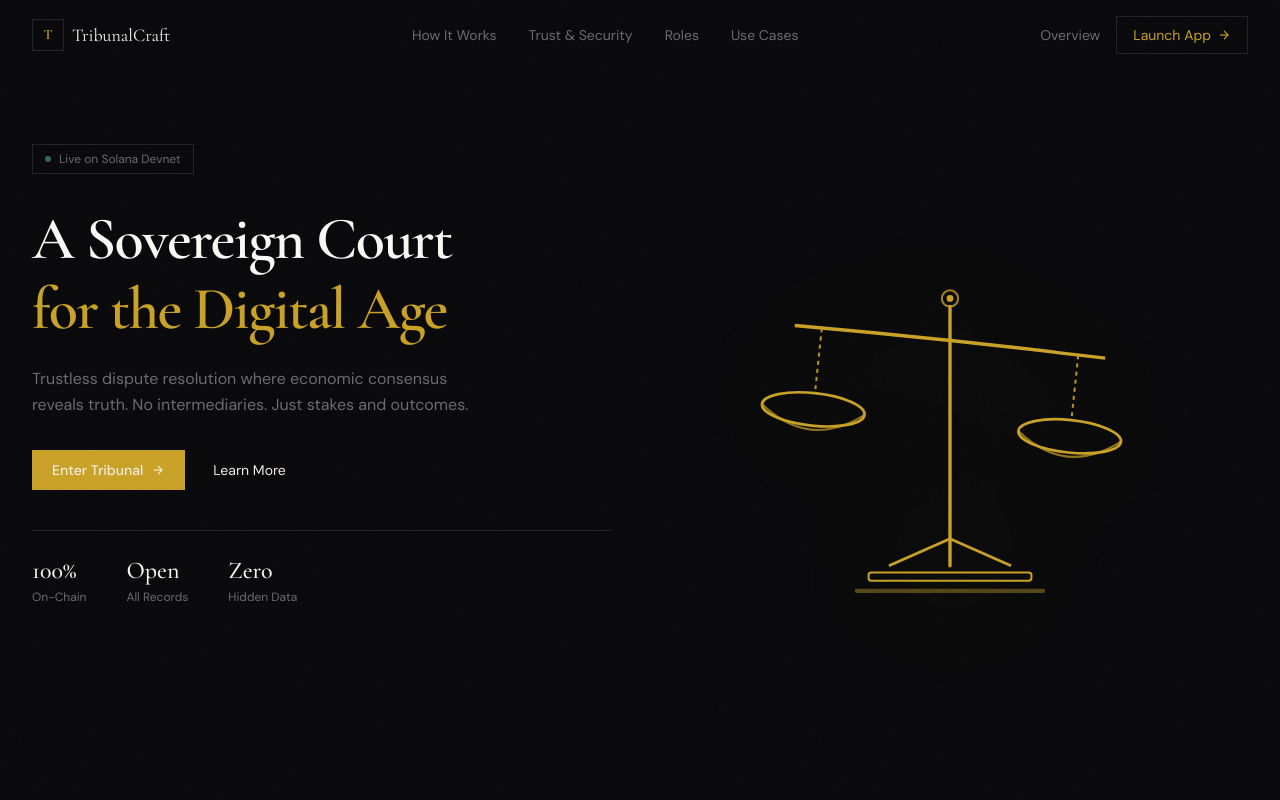
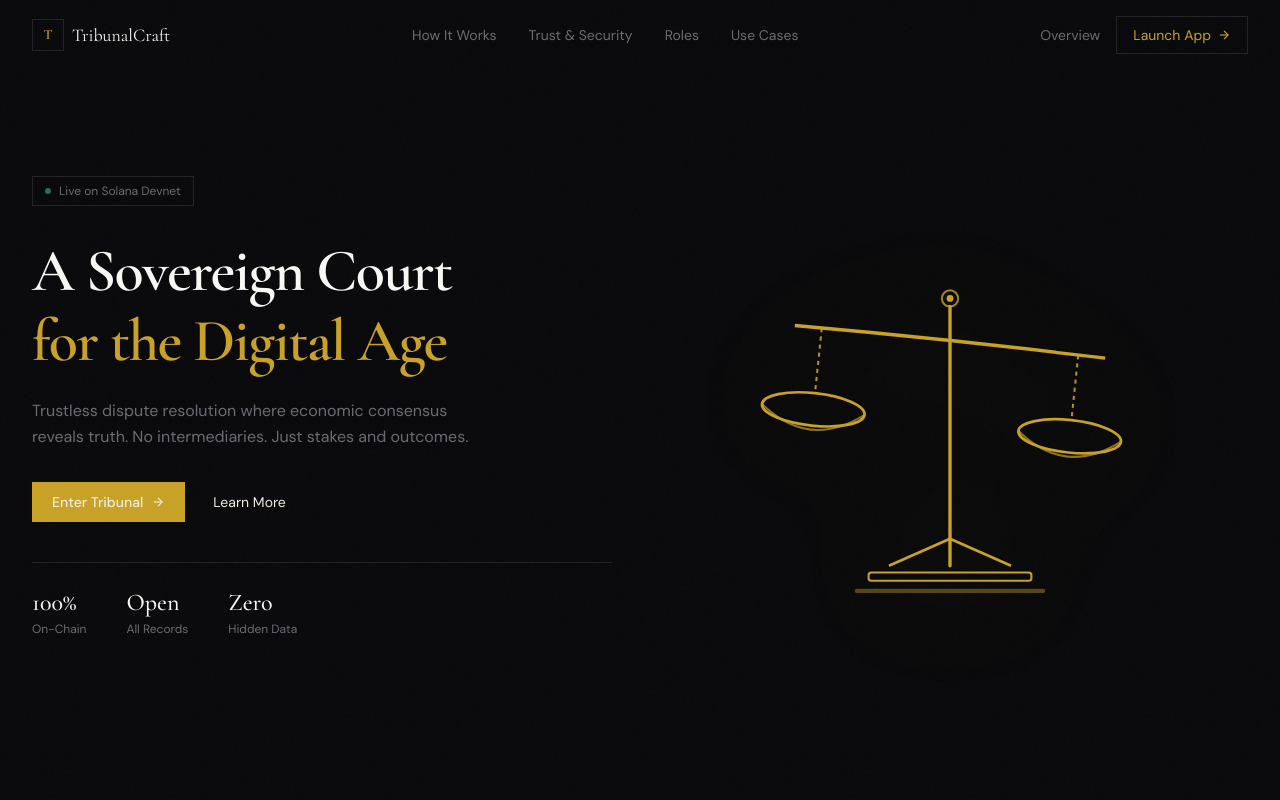
Before and after one commit to handcraftdev/tribunalcraft, a Next.js app in the folder app/: page / in a window 1280 px wide. Shown: the top 800 px of the page. Built offline with nearby package versions, Linux system fonts and the light colour scheme; what @solana/wallet-adapter-react, @solana/wallet-adapter-react-ui would draw is missing.

Commit message:
Add top margin to devnet tag for more headspace

```diff
--- a/app/src/app/page.tsx
+++ b/app/src/app/page.tsx
@@ -249,7 +249,7 @@ export default function LandingPage() {
         <div className="relative z-10 max-w-7xl mx-auto px-6 lg:px-8 w-full">
           <div className="grid lg:grid-cols-2 gap-12 items-start min-h-[calc(100vh-10rem)]">
             <div className={`transition-all duration-1000 ${mounted ? 'opacity-100 translate-y-0' : 'opacity-0 translate-y-4'}`}>
-              <div className="inline-flex items-center gap-2 px-3 py-1.5 bg-slate/50 border border-slate-light/50 mb-8">
+              <div className="inline-flex items-center gap-2 px-3 py-1.5 bg-slate/50 border border-slate-light/50 mb-8 mt-8">
                 <span className="relative flex h-1.5 w-1.5">
                   <span className="animate-ping absolute inline-flex h-full w-full rounded-full bg-emerald opacity-75"></span>
                   <span className="relative inline-flex rounded-full h-1.5 w-1.5 bg-emerald"></span>
```
